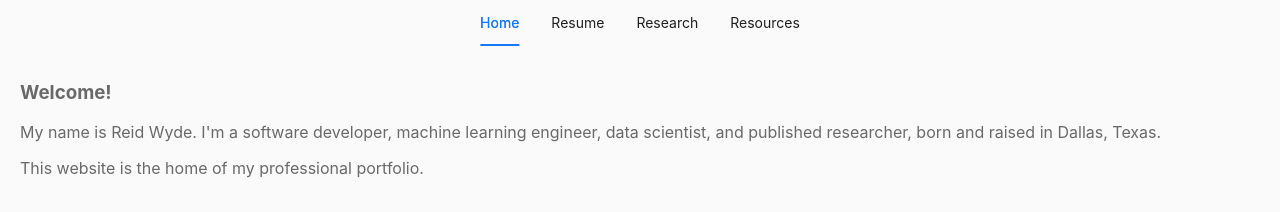
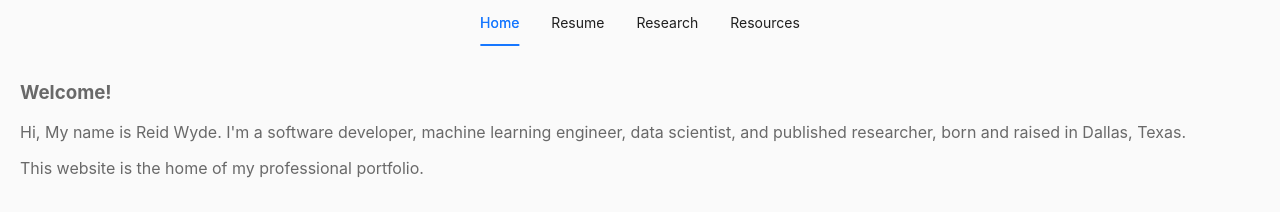
Before and after one commit to reidwyde/reidwyde.github.io, a React (Create React App) app: page /#/home in a window 1280 px wide. Shown: the top 212 px of the page. Built offline with nearby package versions, Linux system fonts and the light colour scheme.

Commit message:
updating homepage

```diff
--- a/src/home.tsx
+++ b/src/home.tsx
@@ -2,7 +2,7 @@ import React from 'react';
 import './App.css';
 import NavBar from './components/navBar';
 
-import { NoMarginP, PadLeft20px } from './styled';
+import {NoMarginP, PadLeft20px} from './styled';
 
 // . While you're here, why
 //                     not check out my resume, my research, or my free course on machine learning? (No
@@ -26,8 +26,8 @@ const Home = () => {
             <PadLeft20px>
                 <h3>Welcome!</h3>
                 <p>
-                    My name is Reid Wyde. I'm a software developer, machine learning engineer, data
-                    scientist, and published researcher, born and raised in Dallas, Texas.
+                    Hi, My name is Reid Wyde. I'm a software developer, machine learning engineer,
+                    data scientist, and published researcher, born and raised in Dallas, Texas.
                 </p>
                 <p>This website is the home of my professional portfolio.</p>
                 <br />
```
